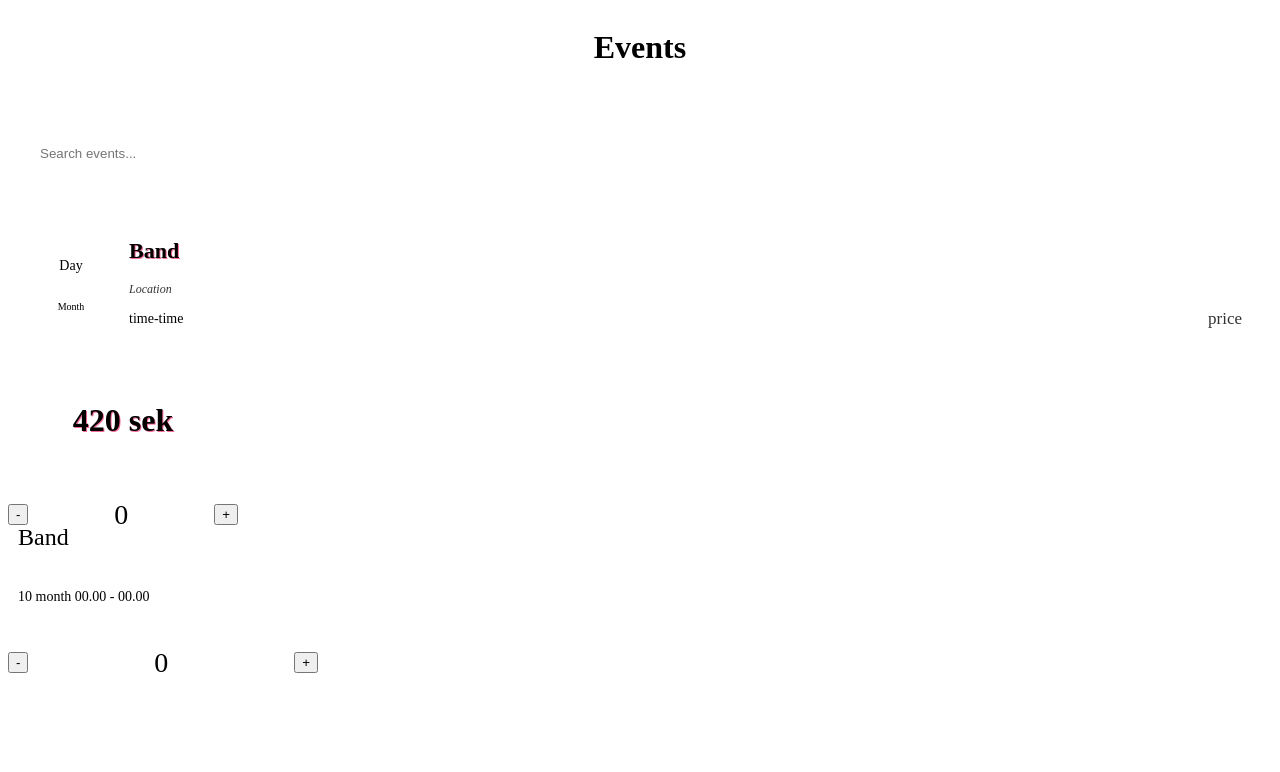
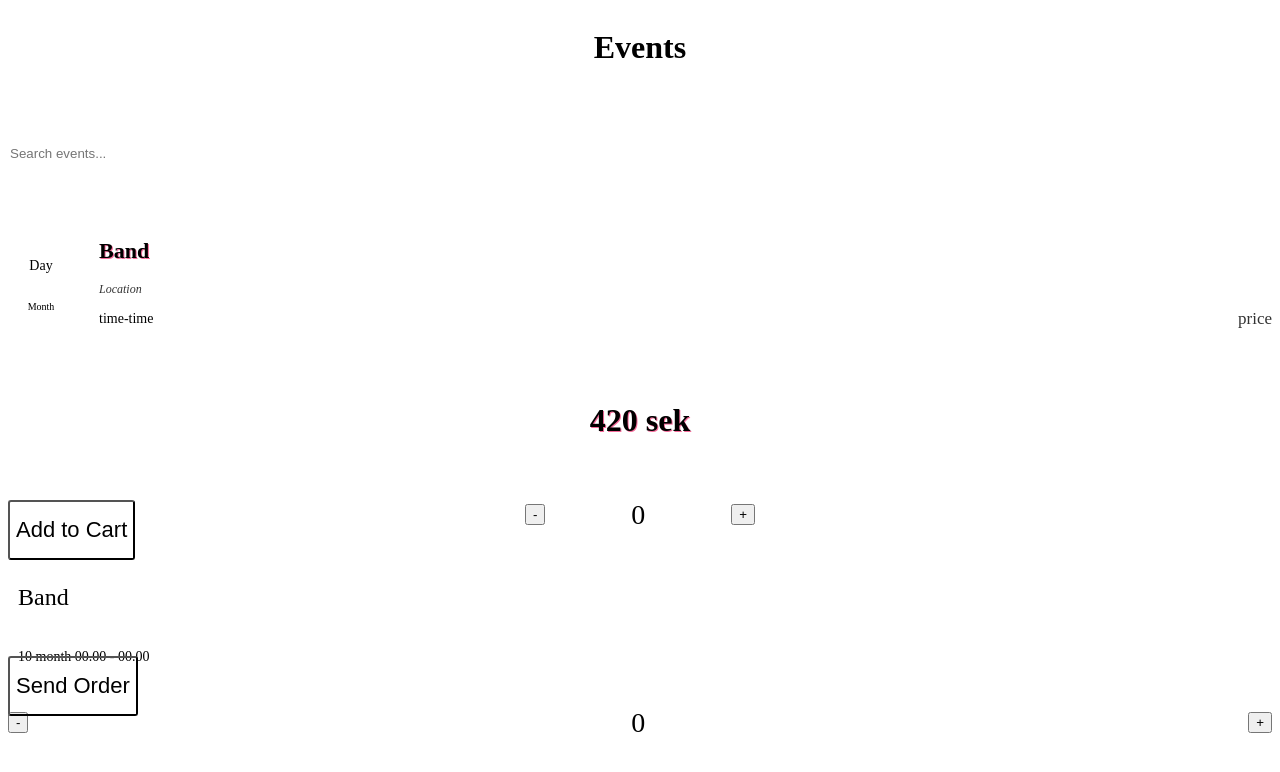
Before and after one commit to isakskold/where-its-at, a React (Vite) app in the folder vite-project/: page / in a window 1280 px wide. Shown: the top 772 px of the page. Built offline with nearby package versions, Linux system fonts and the light colour scheme; the HTML template or start-up script is replaced by a standard one.

Commit message:
Created green button component and styles

```diff
--- a/vite-project/src/GlobalStyles.js
+++ b/vite-project/src/GlobalStyles.js
@@ -69,7 +69,8 @@ const GlobalStyles = createGlobalStyle`
     --box-shadow-PB: 1px 1px 0px 0px #000000;
     --box-shadow-WP: 1px 1px 0px 0px #F56B9A;
 
-
+    padding-left: 30px;
+    padding-right: 30px;
 
   }
 `;
--- a/vite-project/src/components/counter/Counter.jsx
+++ b/vite-project/src/components/counter/Counter.jsx
@@ -16,6 +16,8 @@ const StyledCounterBase = styled.div`
 const StyledCounterMoney = styled(StyledCounterBase)`
   width: 230px;
   height: 130px;
+  margin-left: auto;
+  margin-right: auto;
 
   & > .counter-row:first-child {
     flex-grow: 3;
@@ -35,7 +37,6 @@ const StyledCounterMoney = styled(StyledCounterBase)`
 `;
 
 const StyledCounterInfo = styled(StyledCounterBase)`
-  width: 310px;
   height: 96px;
 
   & > .counter-row:first-child {
--- /dev/null
+++ b/vite-project/src/components/greenBtn/GreenBtn.jsx
@@ -0,0 +1,20 @@
+import React from "react";
+import styled from "styled-components";
+
+const StyledGreenBtn = styled.button`
+  height: 60px;
+  background-color: var(--light-blue);
+  border-radius: 3px;
+  font-size: 22px;
+`;
+
+const GreenBtn = ({ initialData }) => {
+  return (
+    <StyledGreenBtn>
+      {initialData === "addToCart" && <span>Add to Cart</span>}
+      {initialData === "sendOrder" && <span>Send Order</span>}
+    </StyledGreenBtn>
+  );
+};
+
+export default GreenBtn;
--- a/vite-project/src/pages/event/Event.jsx
+++ b/vite-project/src/pages/event/Event.jsx
@@ -1,10 +1,12 @@
 import React from "react";
 import Counter from "../../components/counter/Counter";
+import GreenBtn from "../../components/greenBtn/GreenBtn";
 
 const Event = () => {
   return (
     <>
       <Counter initialData={"Money"} />
+      <GreenBtn initialData={"addToCart"} />
     </>
   );
 };
--- a/vite-project/src/pages/events/Events.jsx
+++ b/vite-project/src/pages/events/Events.jsx
@@ -1,11 +1,6 @@
 import React from "react";
 import EventItem from "../../components/eventItem/EventItem";
 import styled from "styled-components";
-
-const StyledEvents = styled.div`
-  padding-right: 30px;
-  padding-left: 30px;
-`;
 
 const StyledHeader = styled.header`
   display: flex;
@@ -33,7 +28,7 @@ const StyledH1 = styled.h1``;
 
 const Events = () => {
   return (
-    <StyledEvents className="styledEvents">
+    <>
       <StyledHeader>
         <StyledH1 className="StyledH1">Events</StyledH1>
         <SearchForm className="SearchForm">
@@ -42,7 +37,7 @@ const Events = () => {
       </StyledHeader>
 
       <EventItem />
-    </StyledEvents>
+    </>
   );
 };
 
--- a/vite-project/src/pages/order/Order.jsx
+++ b/vite-project/src/pages/order/Order.jsx
@@ -1,10 +1,12 @@
 import React from "react";
 import Counter from "../../components/counter/Counter";
+import GreenBtn from "../../components/greenBtn/GreenBtn";
 
 const Order = () => {
   return (
     <>
       <Counter initialData={"Info"} />
+      <GreenBtn initialData={"sendOrder"} />
     </>
   );
 };
```
